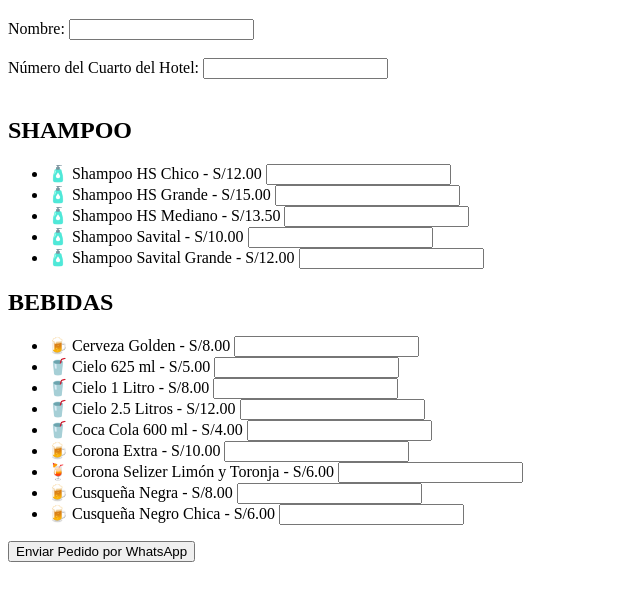
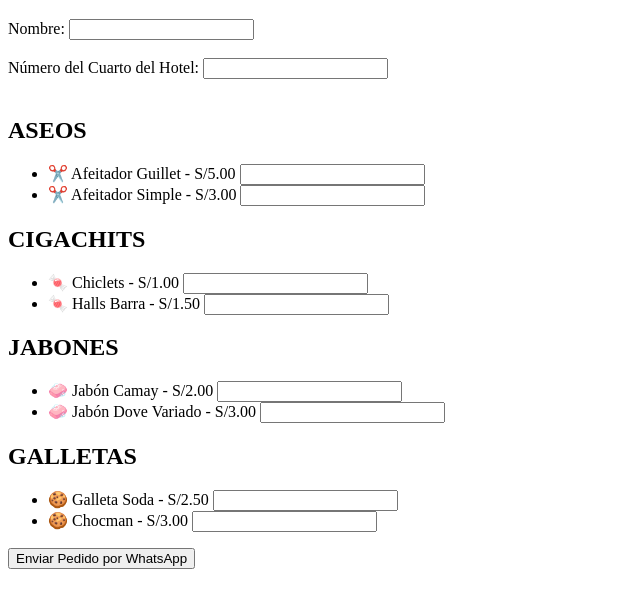
Before and after one commit to nelvin-mp/formulario-pedido, a plain HTML site: page index.html in a window 1280 px wide. Shown: the part 61-668 px from the top of the page, without its empty margins (0-640 px from the left). Drawn offline with Linux system fonts and the light colour scheme.

Commit message:
ndex.html

```diff
--- a/index.html
+++ b/index.html
@@ -17,74 +17,61 @@
         <input type="text" id="numero_hotel" name="numero_hotel" required>
         <br><br>
 
-        <!-- CATEGORÍA: SHAMPOO -->
-        <h2><strong>SHAMPOO</strong></h2>
+        <!-- CATEGORÍA: ASEOS -->
+        <h2><strong>ASEOS</strong></h2>
         <ul>
             <li>
-                <label for="shampoo_hs_chico">🧴 Shampoo HS Chico - S/12.00</label>
-                <input type="number" id="shampoo_hs_chico" name="shampoo_hs_chico" min="0">
+                <label for="afeitador_guillet">✂️ Afeitador Guillet - S/5.00</label>
+                <input type="number" id="afeitador_guillet" name="afeitador_guillet" min="0">
             </li>
             <li>
-                <label for="shampoo_hs_grande">🧴 Shampoo HS Grande - S/15.00</label>
-                <input type="number" id="shampoo_hs_grande" name="shampoo_hs_grande" min="0">
+                <label for="afeitador_simple">✂️ Afeitador Simple - S/3.00</label>
+                <input type="number" id="afeitador_simple" name="afeitador_simple" min="0">
+            </li>
+            <!-- Agrega más productos de la categoría ASEOS si es necesario -->
+        </ul>
+
+        <!-- CATEGORÍA: CIGACHITS -->
+        <h2><strong>CIGACHITS</strong></h2>
+        <ul>
+            <li>
+                <label for="chiclets">🍬 Chiclets - S/1.00</label>
+                <input type="number" id="chiclets" name="chiclets" min="0">
             </li>
             <li>
-                <label for="shampoo_hs_mediano">🧴 Shampoo HS Mediano - S/13.50</label>
-                <input type="number" id="shampoo_hs_mediano" name="shampoo_hs_mediano" min="0">
+                <label for="halls_barra">🍬 Halls Barra - S/1.50</label>
+                <input type="number" id="halls_barra" name="halls_barra" min="0">
+            </li>
+            <!-- Agrega más productos de la categoría CIGACHITS si es necesario -->
+        </ul>
+
+        <!-- CATEGORÍA: JABONES -->
+        <h2><strong>JABONES</strong></h2>
+        <ul>
+            <li>
+                <label for="jabon_camay">🧼 Jabón Camay - S/2.00</label>
+                <input type="number" id="jabon_camay" name="jabon_camay" min="0">
             </li>
             <li>
-                <label for="shampoo_savital">🧴 Shampoo Savital - S/10.00</label>
-                <input type="number" id="shampoo_savital" name="shampoo_savital" min="0">
+                <label for="jabon_dove_variado">🧼 Jabón Dove Variado - S/3.00</label>
+                <input type="number" id="jabon_dove_variado" name="jabon_dove_variado" min="0">
+            </li>
+            <!-- Agrega más productos de la categoría JABONES si es necesario -->
+        </ul>
+
+        <!-- CATEGORÍA: GALLETAS -->
+        <h2><strong>GALLETAS</strong></h2>
+        <ul>
+            <li>
+                <label for="galleta_soda">🍪 Galleta Soda - S/2.50</label>
+                <input type="number" id="galleta_soda" name="galleta_soda" min="0">
             </li>
             <li>
-                <label for="shampoo_savital_grde">🧴 Shampoo Savital Grande - S/12.00</label>
-                <input type="number" id="shampoo_savital_grde" name="shampoo_savital_grde" min="0">
+                <label for="chocman">🍪 Chocman - S/3.00</label>
+                <input type="number" id="chocman" name="chocman" min="0">
             </li>
+            <!-- Agrega más productos de la categoría GALLETAS si es necesario -->
         </ul>
-
-        <!-- CATEGORÍA: BEBIDAS -->
-        <h2><strong>BEBIDAS</strong></h2>
-        <ul>
-            <li>
-                <label for="cerveza_golden">🍺 Cerveza Golden - S/8.00</label>
-                <input type="number" id="cerveza_golden" name="cerveza_golden" min="0">
-            </li>
-            <li>
-                <label for="cielo_625_ml">🥤 Cielo 625 ml - S/5.00</label>
-                <input type="number" id="cielo_625_ml" name="cielo_625_ml" min="0">
-            </li>
-            <li>
-                <label for="cielo_1_litro">🥤 Cielo 1 Litro - S/8.00</label>
-                <input type="number" id="cielo_1_litro" name="cielo_1_litro" min="0">
-            </li>
-            <li>
-                <label for="cielo_2_5_litros">🥤 Cielo 2.5 Litros - S/12.00</label>
-                <input type="number" id="cielo_2_5_litros" name="cielo_2_5_litros" min="0">
-            </li>
-            <li>
-                <label for="coca_cola_600_ml">🥤 Coca Cola 600 ml - S/4.00</label>
-                <input type="number" id="coca_cola_600_ml" name="coca_cola_600_ml" min="0">
-            </li>
-            <li>
-                <label for="corona_extra">🍺 Corona Extra - S/10.00</label>
-                <input type="number" id="corona_extra" name="corona_extra" min="0">
-            </li>
-            <li>
-                <label for="corona_selizer_limon_toronja">🍹 Corona Selizer Limón y Toronja - S/6.00</label>
-                <input type="number" id="corona_selizer_limon_toronja" name="corona_selizer_limon_toronja" min="0">
-            </li>
-            <li>
-                <label for="cusquena_negra">🍺 Cusqueña Negra - S/8.00</label>
-                <input type="number" id="cusquena_negra" name="cusquena_negra" min="0">
-            </li>
-            <li>
-                <label for="cusquena_negro_chica">🍺 Cusqueña Negro Chica - S/6.00</label>
-                <input type="number" id="cusquena_negro_chica" name="cusquena_negro_chica" min="0">
-            </li>
-        </ul>
-
-        <!-- CATEGORÍA: OTRO -->
-        <!-- Agrega más categorías y productos según sea necesario -->
 
         <button type="button" onclick="generarPedido()">Enviar Pedido por WhatsApp</button>
     </form>
```
